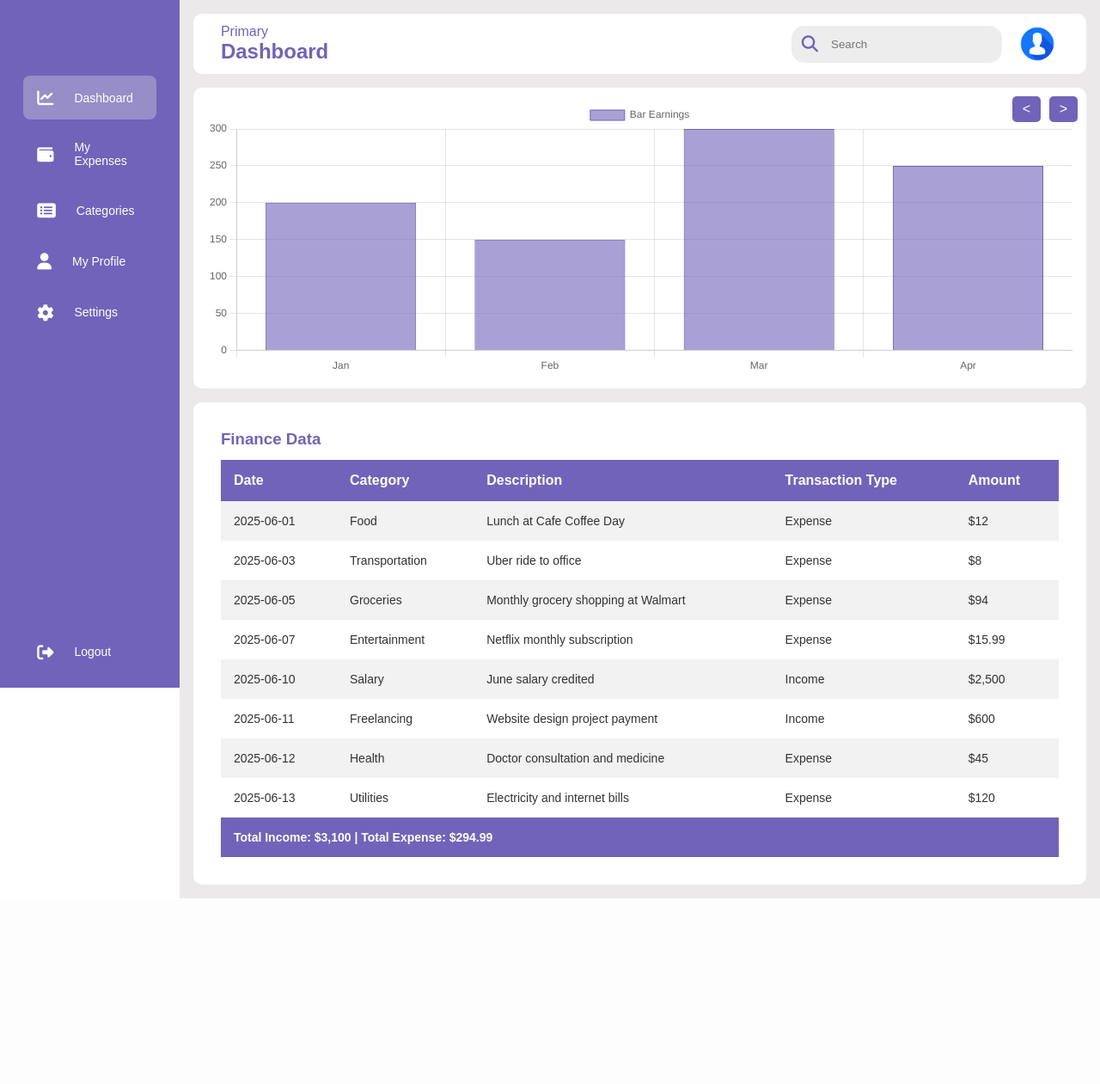
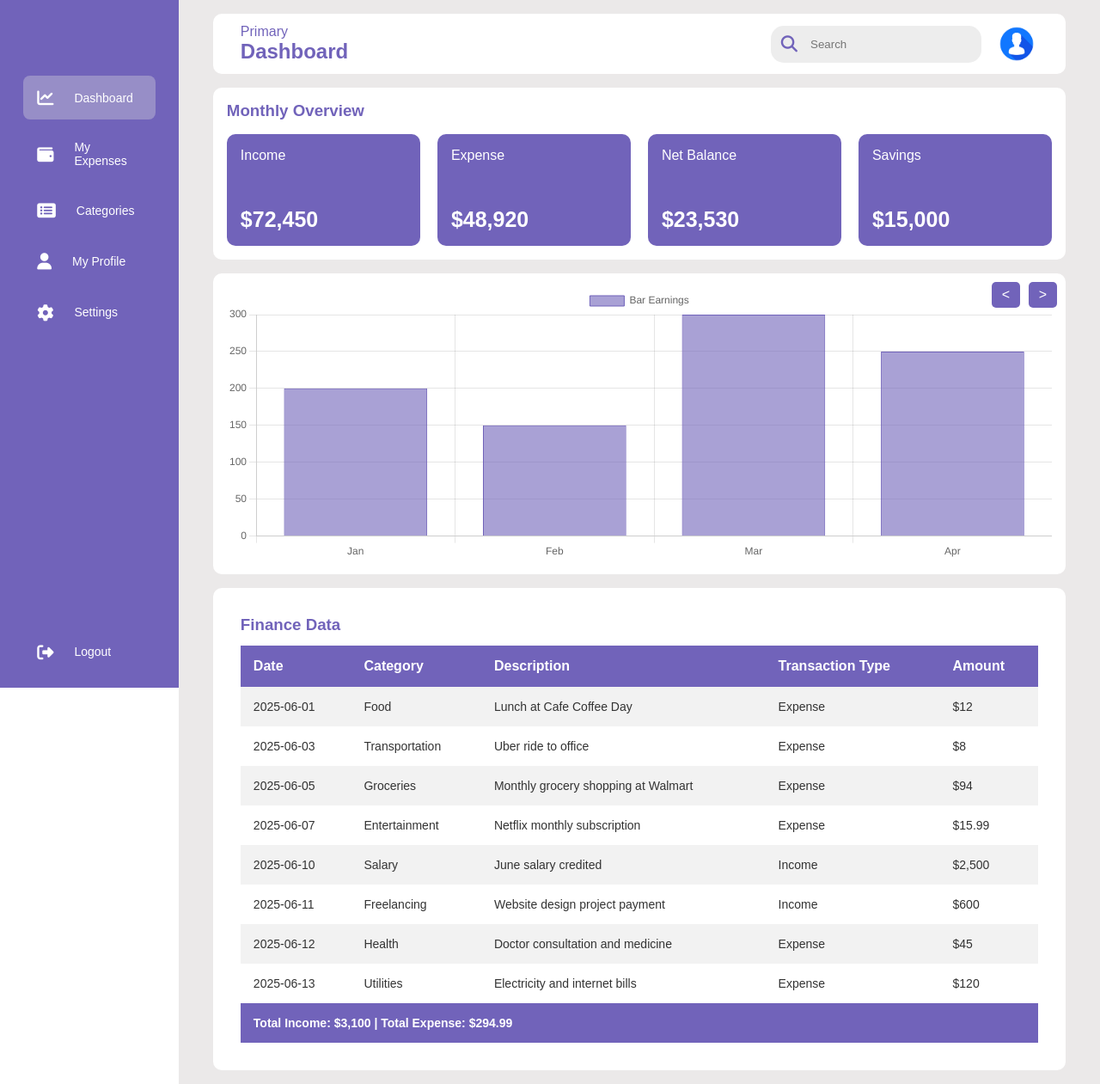
Before and after one commit to Riyaz-CCT/WDI_BUDGET_TRACKER, a PHP site: page /pages/dashboard.html in a window 1280 px wide. Shown: the whole page at 86% size. Before the commit the page ends 1045 px from the top, so only its background shows below. Run offline with PHP 8.4, Linux system fonts and the light colour scheme.

Commit message:
Stats Container

```diff
--- a/css/dashboard_styles.css
+++ b/css/dashboard_styles.css
@@ -90,8 +90,10 @@ body{
   position: relative;
   background:#ebe9e9;
   width:100%;
-  padding: 1rem;
+  padding: 1rem 2.5rem;
 }
+
+
 
 .header--wrapper img{
   height: 50px;
@@ -145,6 +147,67 @@ body{
 .search--box i:hover{
   transform:scale(1.2);
 }
+
+/**STATS CONTAINER STARTS HERE**/
+
+
+.stats-cards-container{
+  width: 100%;
+  height:200px;
+  background-color: #fff;
+  margin-bottom: 1rem;
+  border-radius: 10px;
+  padding: 1rem;
+  display: flex;
+  flex-direction: column;
+  justify-content: space-between;
+
+}
+
+.stats-cards-container .card-title{
+    color:rgba(113,99,186,255);
+
+}
+
+.stats-cards-slider{
+  display: flex;
+  flex-direction: row;
+  gap:20px;
+
+}
+
+.stats-cards{
+  height: 130px;
+  width: 100%;
+  background-color:rgb(156, 203, 241);
+  border-radius: 10px;
+  padding: 1rem;
+  display: flex;
+  flex-direction: column;
+  justify-content: space-between;
+  color: #fff;
+  background-color: rgba(113,99,186,255); /* subtle highlight */
+
+  transition: transform 0.2s ease, box-shadow 0.2s ease;
+
+}
+
+.stats-cards:hover {
+  transform: translateY(-5px);
+  box-shadow: 0 4px 12px rgba(0, 0, 0, 0.1);
+  cursor: pointer;
+  background-color: rgba(62, 28, 230, 0.6);
+
+}
+
+.stats-cards span{
+  font-size: 25px;
+  font-weight: bold;
+}
+
+/**STATS CONTAINER ENDS HERE**/
+
+
 /*GRAPH CONTAINER*/
 .graph--container {
   position: relative;
@@ -194,7 +257,7 @@ body{
   background-color: #fff;
   margin-top: 1rem;
   border-radius: 10px;
-  padding:2rem
+  padding:2rem;
 }
 .main--title{
   color: rgba(113,99,186,255);
--- a/pages/dashboard.html
+++ b/pages/dashboard.html
@@ -70,6 +70,28 @@
                 <input type="text" placeholder="Search">
             </div>
             <img src="/assests/profile.png" alt="profile picture here"/>
+        </div>
+    </div>
+
+    <div class="stats-cards-container">
+        <h3 class="card-title">Monthly Overview</h3>
+        <div class="stats-cards-slider">
+            <div class="stats-cards">
+                <p>Income</p>
+                <span>$72,450</span>
+            </div>
+            <div class="stats-cards">
+                <p>Expense</p>
+                <span>$48,920</span>
+            </div>
+            <div class="stats-cards">
+                <p>Net Balance</p>
+                <span>$23,530</span>
+            </div>
+            <div class="stats-cards">
+                <p>Savings</p>
+                <span>$15,000</span>
+            </div>
         </div>
     </div>
 
```
Also changed, not shown: 1 other file. Lines whose indentation alone changed are shown as unchanged.
